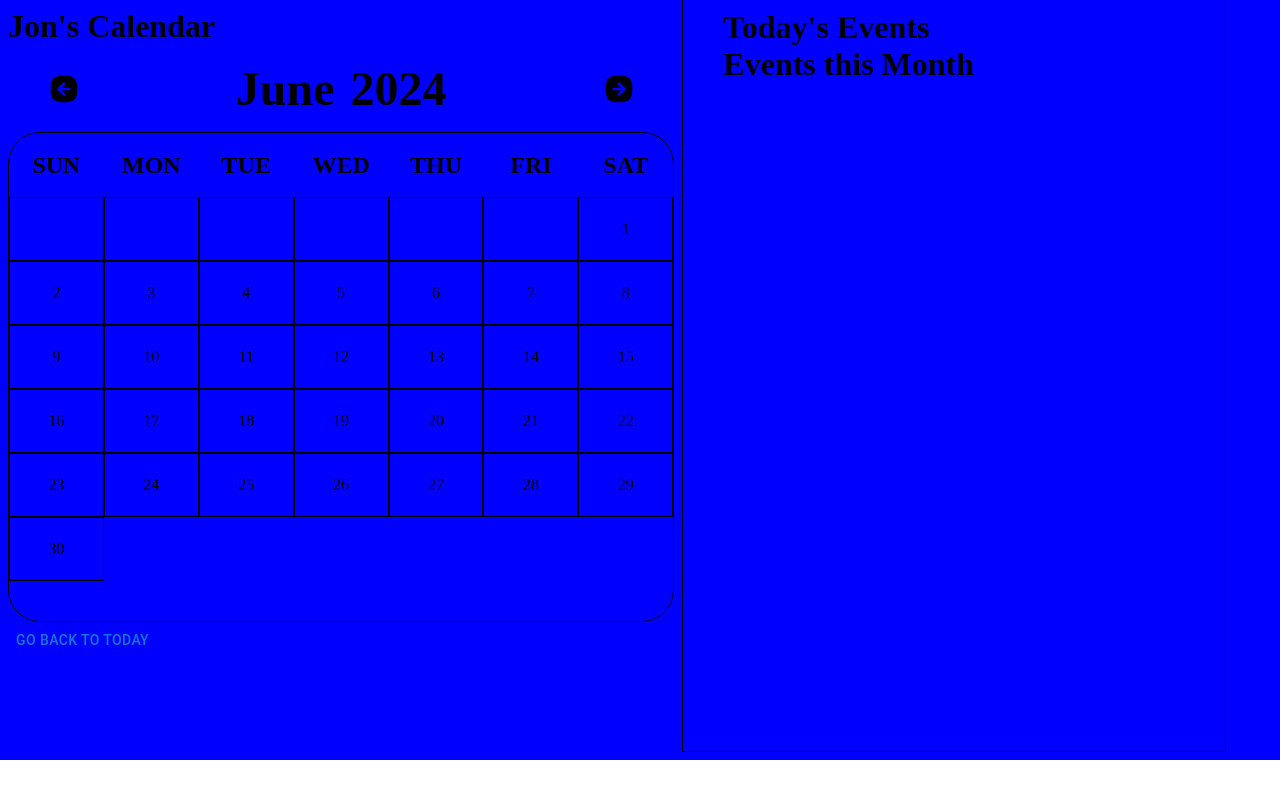
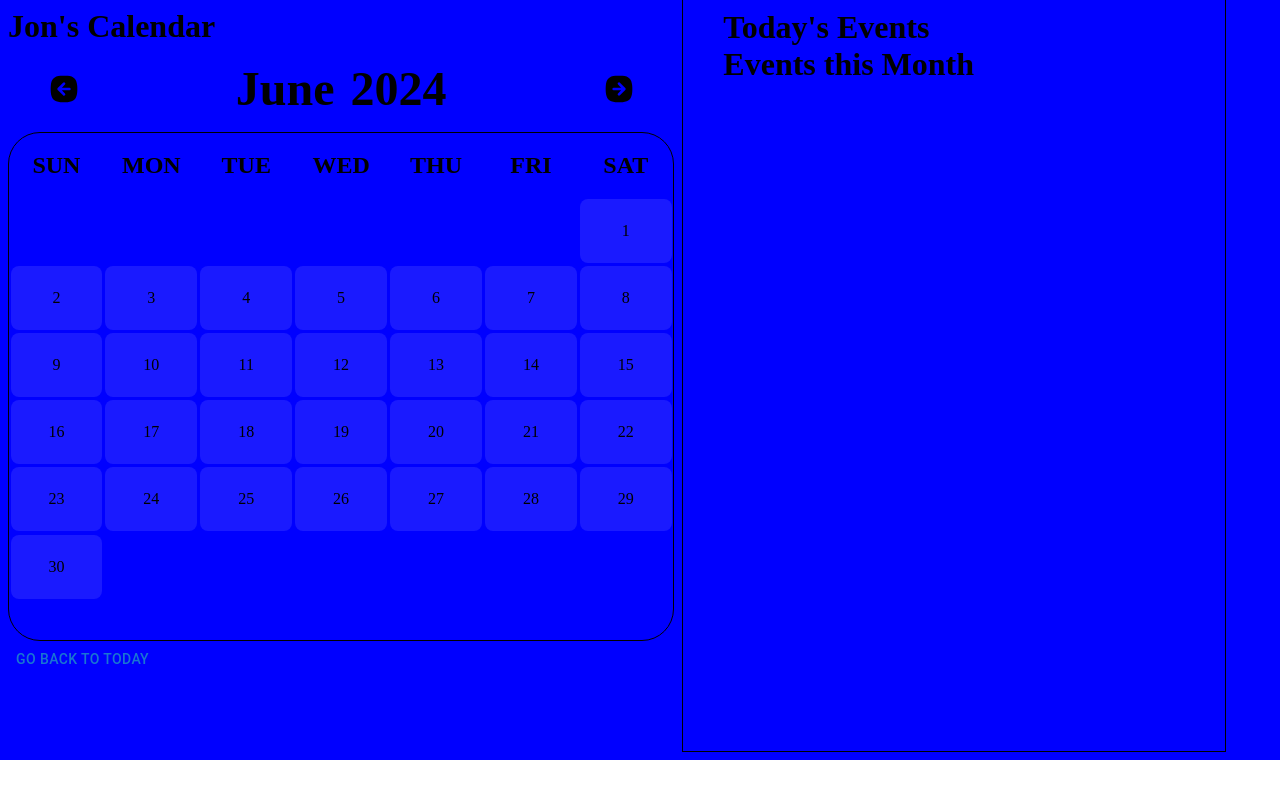
Before and after one commit to JonathanBelloit/calendar-component, a React (Vite) app: page / in a window 1280 px wide. Built offline with nearby package versions, Linux system fonts and the light colour scheme.

Commit message:
Added transparent background to days on calendar with a hover effect to highlight what day is hoverd over

```diff
--- a/src/components/Calendar.tsx
+++ b/src/components/Calendar.tsx
@@ -55,10 +55,14 @@ const Calendar = () => {
 
               <Grid container spacing={0} columns={7} sx={{ mb: 5 }}> {/* Calendar Date Grid */}
                 {[...Array(firstDayOfMonth).keys()].map((_, index) => (
-                  <Grid item xs={1} sx={styles.dayGrid} key={`empty-${index}`}/>
+                  <Grid item xs={1} key={`empty-${index}`}/>
                 ))}
                 {[...Array(daysInMonth).keys()].map((day) => (
-                  <Grid item xs={1} sx={styles.dayGrid} key={day + 1}>{day + 1}</Grid>
+                  <Grid item xs={1} sx={{ p: .2 }} key={day + 1}>
+                    <Box sx={styles.dayGrid}>
+                      {day + 1}
+                    </Box>
+                  </Grid>
                 ))}
               </Grid>
             </Box>
@@ -117,10 +121,16 @@ const styles = {
   },
   dayGrid: {
     display: 'flex',
-    border: '1px solid black',
+    // border: '1px solid black',
+    backgroundColor: 'rgba(255, 255, 255, 0.1)',
+    borderRadius: 2,
+    p: 1,
     alignItems: 'center',
     justifyContent: 'center',
     height: '4rem',
+    '&:hover': {
+      backgroundColor: 'rgba(255, 255, 255, 0.5)'
+    }
 
   },
   eventGrid: {
```
